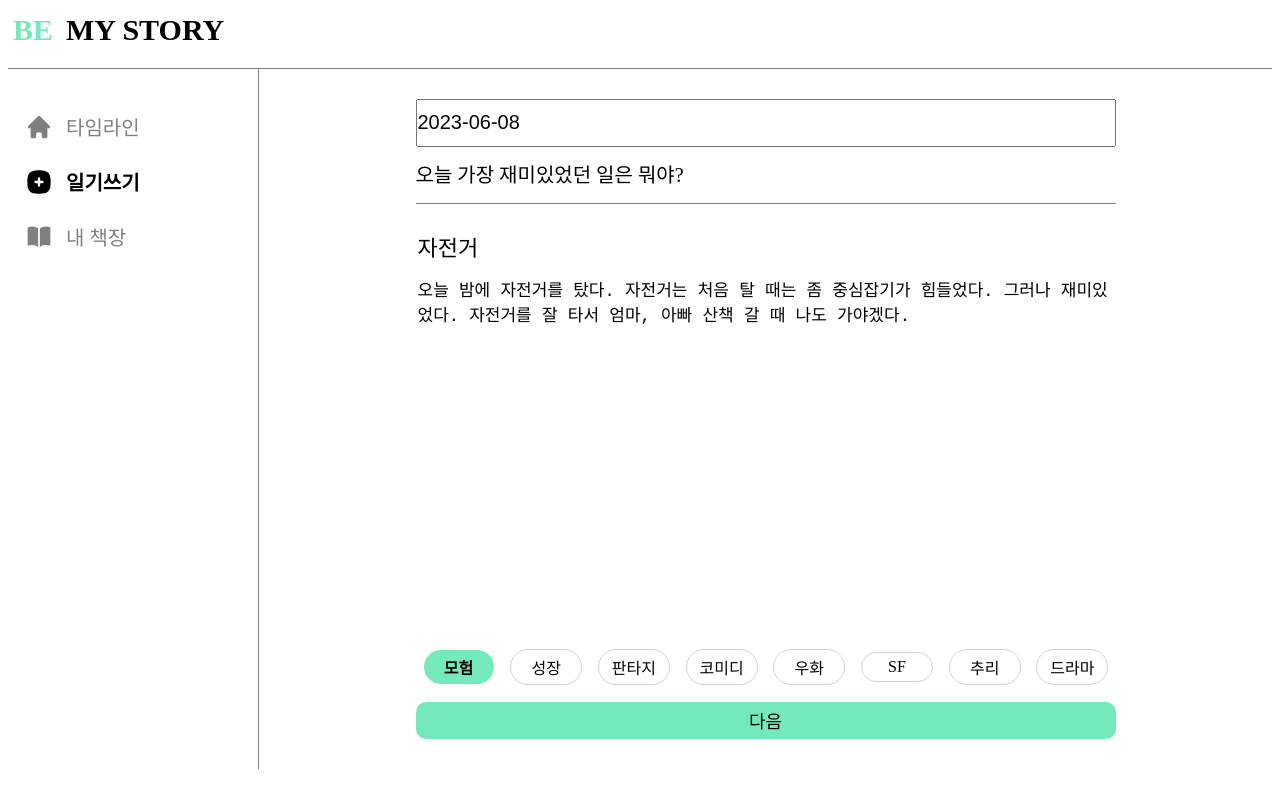
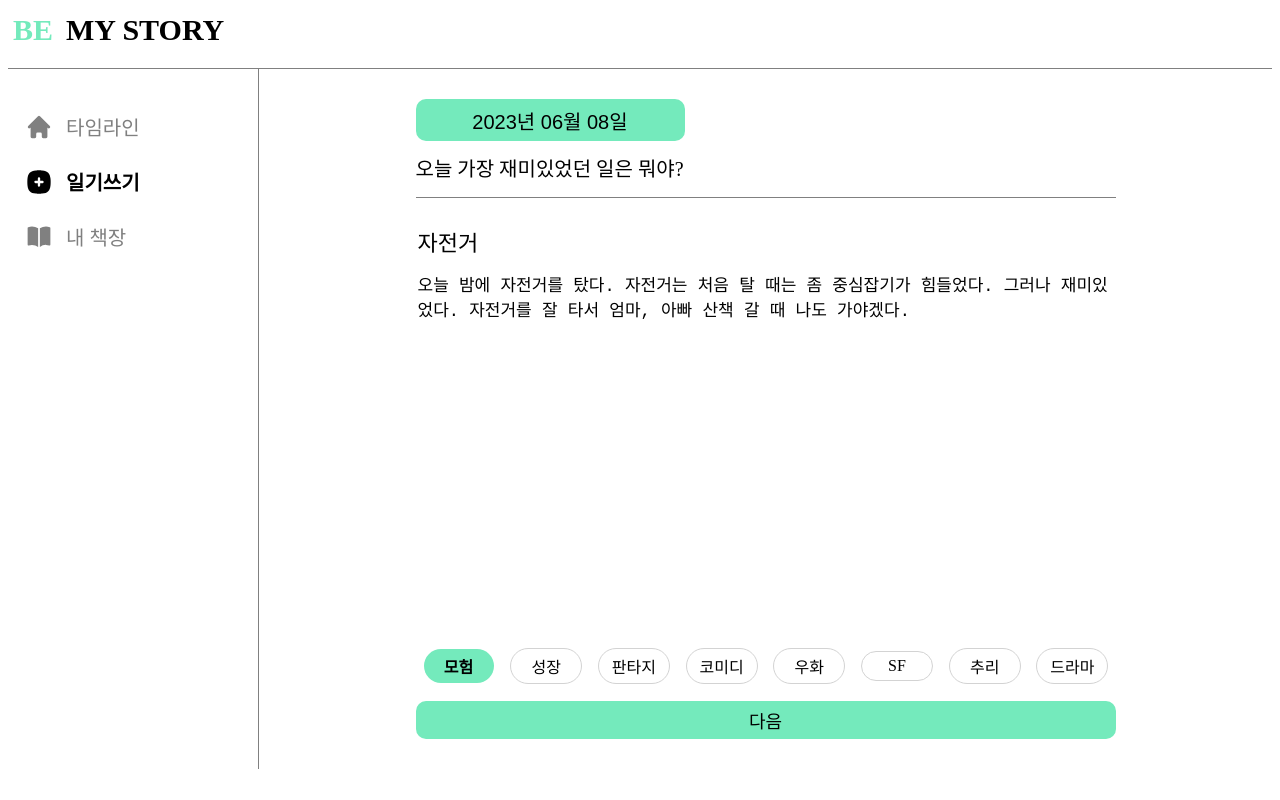
Before and after one commit to 6garlics/be-my-story-frontend, a React (Create React App) app: page /diary-form in a window 1280 px wide. Built offline with nearby package versions, Linux system fonts and the light colour scheme.

Commit message:
✨ feat: datepicker 디자인

```diff
--- a/src/pages/DiaryForm.js
+++ b/src/pages/DiaryForm.js
@@ -1,10 +1,10 @@
-import React, { useState } from "react";
+import React, { useState, useEffect } from "react";
 import { styled } from "styled-components";
 import { useNavigate } from "react-router-dom";
 import axios from "axios";
 import DatePicker from "react-datepicker";
-
 import "react-datepicker/dist/react-datepicker.css";
+import { ko } from "date-fns/esm/locale";
 
 const genres = [
   "모험",
@@ -28,17 +28,25 @@ const DiaryForm = () => {
   const [selectedGenre, setSelectedGenre] = useState(0);
   const navigate = useNavigate();
 
+  //GET 요청
+  // useEffect(() => {
+  //   const response = axios.get("http://3.38.76.97:80/test1");
+  //   console.log(response.data);
+  // }, []);
+
+  //POST 요청
   const submitDiary = async (event) => {
     event.preventDefault();
     const formData = new FormData(event.target);
-    formData.append("storyType", genres[selectedGenre]);
+    formData.append("story_type", genres[selectedGenre]);
+    formData.append("date", "2023-07-07");
     console.log(Object.fromEntries(formData));
 
-    const response = await axios.post("http://3.38.76.97:80/books", formData, {
+    const response = await axios.post("http://3.38.76.97:80/test", formData, {
       headers: {
         "Content-Type": "application/json",
       },
-      //withCredentials: true,
+      withCredentials: true,
     });
   };
 
@@ -51,11 +59,19 @@ const DiaryForm = () => {
     return `${yyyy}-${mm}-${dd}`;
   };
 
+  console.log(date);
+
   return (
     <div style={{ display: "flex", justifyContent: "center" }}>
       <Form onSubmit={submitDiary}>
-        <Date type="text" name="date" value={getToday()} />
-        {/* <DatePicker selected={date} onChange={(date) => setDate(date)} /> */}
+        {/* <Date type="text" name="date" value={getToday()} /> */}
+        <SDatePicker
+          dateFormat="yyyy년 MM월 dd일"
+          maxDate={new window.Date()}
+          locale={ko}
+          selected={date}
+          onChange={(date) => setDate(date)}
+        />
         <Suggestion>오늘 가장 재미있었던 일은 뭐야?</Suggestion>
         <Title
           placeholder="제목"
@@ -104,6 +120,21 @@ const Date = styled.input`
   font-size: 20px;
   flex: 1;
   padding: 10px 0px;
+`;
+
+const SDatePicker = styled(DatePicker)`
+  height: 40px;
+  font-size: 20px;
+  border-radius: 10px 10px;
+  text-align: center;
+  border: none;
+  background: #74eabcff;
+  &:hover {
+    cursor: pointer;
+  }
+  &:focus {
+    outline: none;
+  }
 `;
 
 const Suggestion = styled.div`
```
